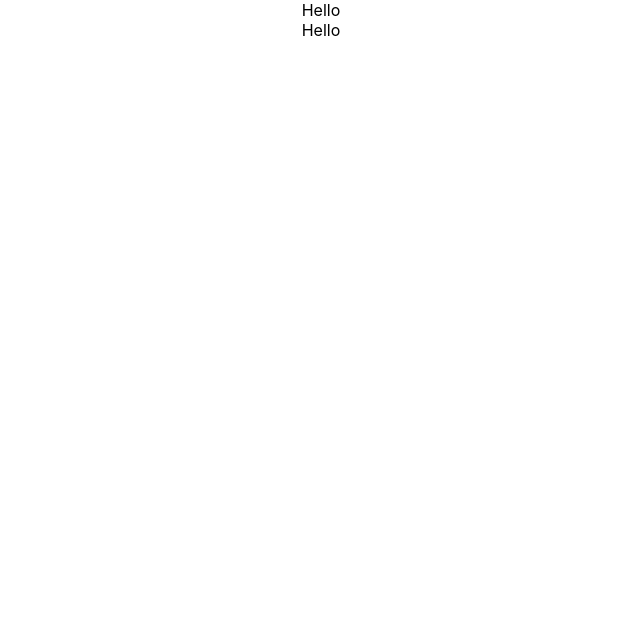
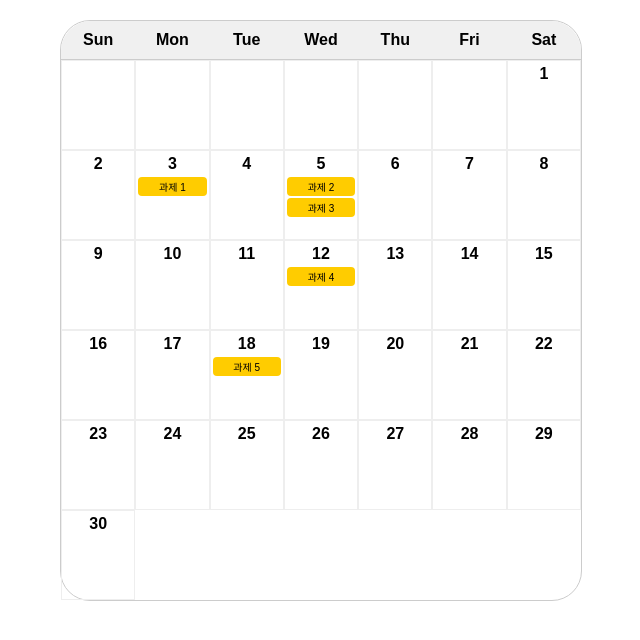
Before and after one commit to Sooobeo/Yalarmy, a React (Create React App) app in the folder yalarmy/: page / in a window 1280 px wide. Shown: the top 640 px of the page, without its empty margins (319-959 px from the left). Built offline with nearby package versions, Linux system fonts and the light colour scheme.

Commit message:
feat: made calendar

```diff
--- a/yalarmy/src/App.js
+++ b/yalarmy/src/App.js
@@ -5,7 +5,7 @@ function App() {
   return (
     <div className="App">
       <Calendar></Calendar>
-      <Calendar></Calendar>
+
     </div>
   );
 }
--- /dev/null
+++ b/yalarmy/src/components/Calendar.css
@@ -0,0 +1,70 @@
+:root {
+  --round: 30px;
+}
+
+.calendar {
+  width: 100%;
+  max-width: 520px;
+  margin: 20px auto;
+  border: 1px solid #ccc;
+  font-family: sans-serif;
+  border-radius: var(--round);
+}
+
+.calendar-header {
+  display: grid;
+  grid-template-columns: repeat(7, 1fr);
+  background-color: #f0f0f0;
+  text-align: center;
+  font-weight: bold;
+  border-top-left-radius: var(--round);
+  border-top-right-radius: var(--round);
+  border-bottom-left-radius: 0;
+  border-bottom-right-radius: 0;
+}
+
+.calendar-day-header {
+  padding: 10px 0;
+  border-bottom: 1px solid #ccc;
+}
+
+.calendar-grid {
+  display: grid;
+  grid-template-columns: repeat(7, 1fr);
+}
+
+.calendar-cell {
+  min-height: 80px;
+  border: 1px solid #eee;
+  padding: 4px;
+  display: flex;
+  flex-direction: column;
+  align-items: center;
+}
+
+.date-number {
+  font-weight: bold;
+  margin-bottom: 4px;
+}
+
+.assignment-blocks {
+  display: flex;
+  flex-direction: column;
+  gap: 2px;
+  width: 100%;
+  align-items: center;
+}
+
+.assignment-block {
+  background-color: #ffcc00;
+  color: #000;
+  font-size: 10px;
+  padding: 2px 4px;
+  border-radius: 4px;
+  text-align: center;
+  overflow: hidden;
+  text-overflow: ellipsis;
+  white-space: nowrap;
+  width: 94%;
+
+}
--- a/yalarmy/src/components/Calendar.js
+++ b/yalarmy/src/components/Calendar.js
@@ -1,13 +1,66 @@
+import React from "react";
+import "./Calendar.css";
 
 function Calendar() {
-    return (
-        <div>
-            Hello
-        </div>
-    );
+  const daysOfWeek = ["Sun", "Mon", "Tue", "Wed", "Thu", "Fri", "Sat"];
 
+  const today = new Date();
+  const year = today.getFullYear();
+  const month = today.getMonth();
 
+  const firstDay = new Date(year, month, 1);
+  const lastDay = new Date(year, month + 1, 0);
+
+  const dates = [];
+  for (let i = 1; i <= lastDay.getDate(); i++) {
+    dates.push(i);
+  }
+
+  const blanks = Array(firstDay.getDay()).fill(null);
+  const calendarDates = [...blanks, ...dates];
+
+  // 과제 데이터 예시 (날짜 기준)
+  const assignments = {
+    3: ["과제 1"],
+    5: ["과제 2", "과제 3"],
+    12: ["과제 4"],
+    18: ["과제 5"],
+  };
+
+  return (
+    <div className="calendar">
+      {/* 요일 헤더 */}
+      <div className="calendar-header">
+        {daysOfWeek.map((day) => (
+          <div key={day} className="calendar-day-header">
+            {day}
+          </div>
+        ))}
+      </div>
+
+      {/* 날짜 그리드 */}
+      <div className="calendar-grid">
+        {calendarDates.map((date, idx) => (
+          <div key={idx} className="calendar-cell">
+            {date && (
+              <>
+                <div className="date-number">{date}</div>
+                {assignments[date] && (
+                  <div className="assignment-blocks">
+                    {assignments[date].map((task, i) => (
+                      <div key={i} className="assignment-block">
+                        {task}
+                      </div>
+                    ))}
+                  </div>
+                )}
+              </>
+            )}
+          </div>
+        ))}
+      </div>
+    </div>
+  );
 }
 
-
 export default Calendar;
```
Also changed, not shown: 2 other files (tests, documents, lock files or other folders).
